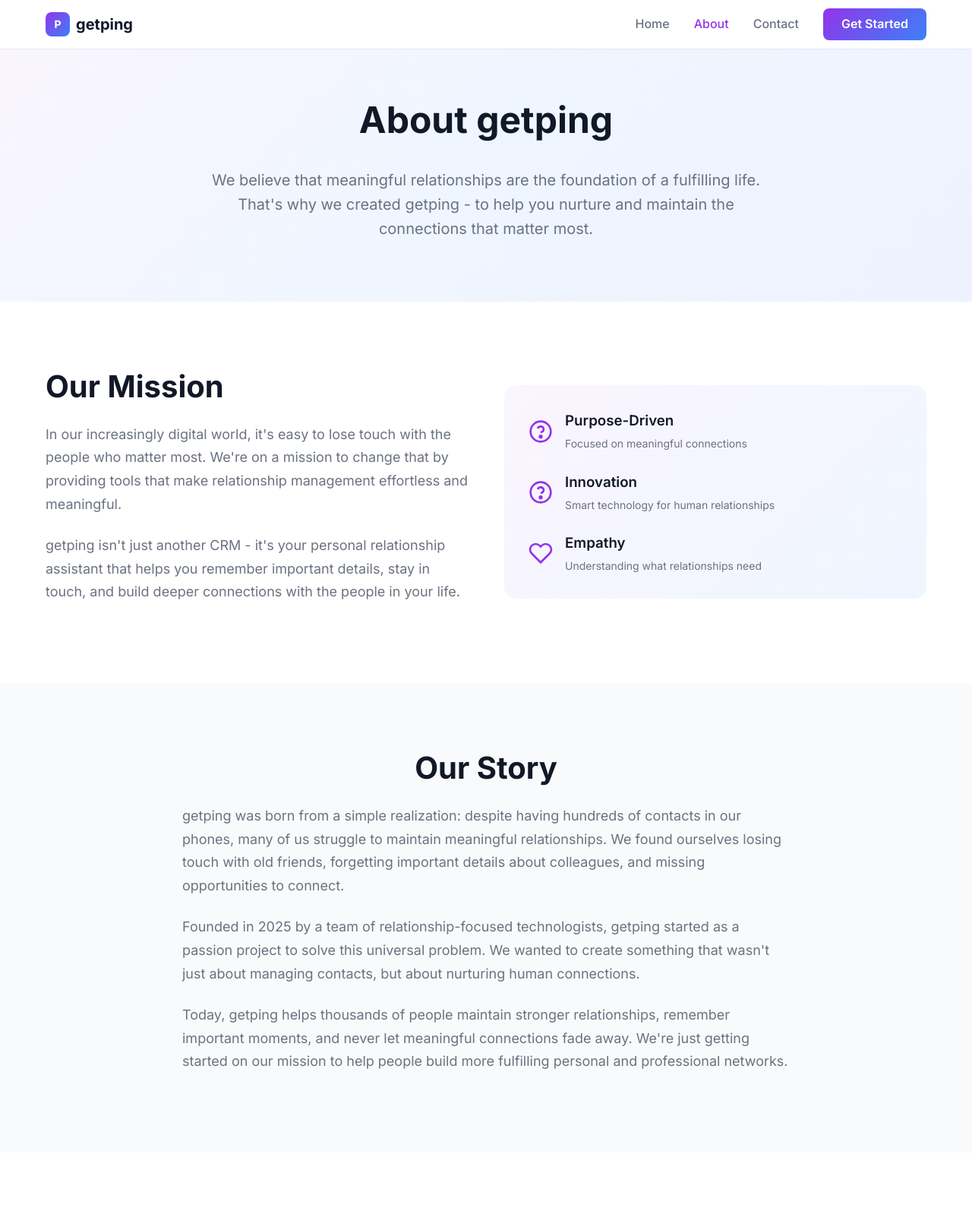
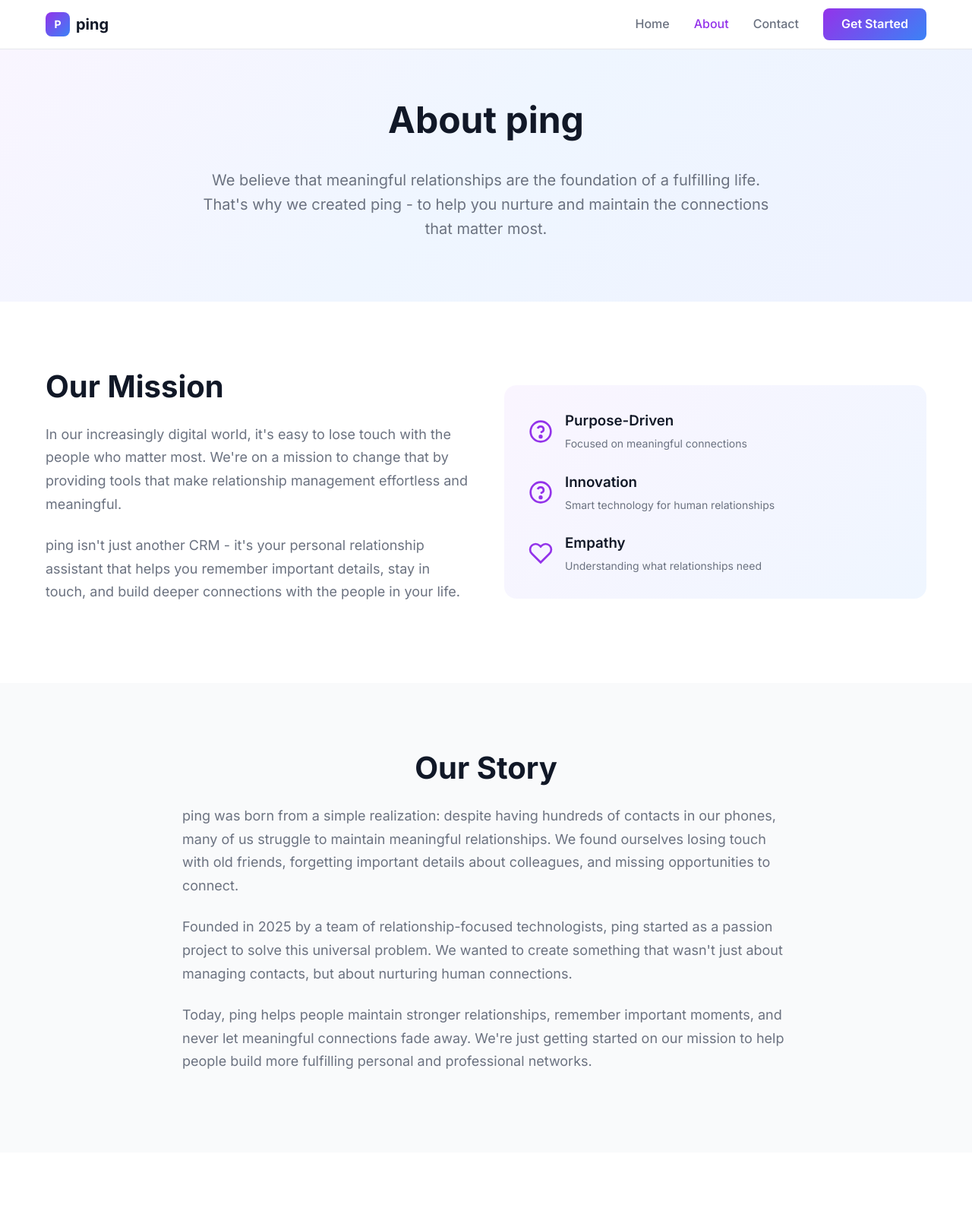
Before and after one commit to getping-app/landingpage, a plain HTML site: page about.html in a window 1280 px wide. Shown: the top 1594 px of the page at 76% size. Drawn offline with Linux system fonts and the light colour scheme.

Commit message:
Adds favicons and updates name.

```diff
--- a/about.html
+++ b/about.html
@@ -3,12 +3,18 @@
 <head>
     <meta charset="UTF-8">
     <meta name="viewport" content="width=device-width, initial-scale=1.0">
-    <title>About - getping</title>
-    <meta name="description" content="Learn about getping's mission to help you nurture and maintain meaningful relationships through smart technology.">
+    <title>About - ping</title>
+    <meta name="description" content="Learn about ping's mission to help you nurture and maintain meaningful relationships through smart technology.">
     <link rel="stylesheet" href="styles.css">
     <link rel="preconnect" href="https://fonts.googleapis.com">
     <link rel="preconnect" href="https://fonts.gstatic.com" crossorigin>
     <link href="https://fonts.googleapis.com/css2?family=Inter:wght@400;500;600;700&display=swap" rel="stylesheet">
+
+    <link rel="icon" type="image/png" sizes="32x32" href="ping-favicons/favicon-32x32.png">
+    <link rel="icon" type="image/png" sizes="16x16" href="ping-favicons/favicon-16x16.png">
+    <link rel="shortcut icon" href="ping-favicons/favicon.ico">
+    <link rel="apple-touch-icon" sizes="180x180" href="ping-favicons/apple-touch-icon.png">
+    <link rel="manifest" href="ping-favicons/site.webmanifest">
 </head>
 <body>
     <!-- Navigation -->
@@ -16,7 +22,7 @@
         <div class="nav-container">
             <a href="index.html" class="nav-brand">
                 <div class="nav-logo">P</div>
-                <span class="nav-title">getping</span>
+                <span class="nav-title">ping</span>
             </a>
 
             <div class="nav-menu" id="navMenu">
@@ -37,10 +43,10 @@
     <!-- Hero Section -->
     <section class="page-hero">
         <div class="container">
-            <h1 class="page-title">About getping</h1>
+            <h1 class="page-title">About ping</h1>
             <p class="page-description">
                 We believe that meaningful relationships are the foundation of a fulfilling life.
-                That's why we created getping - to help you nurture and maintain the connections
+                That's why we created ping - to help you nurture and maintain the connections
                 that matter most.
             </p>
         </div>
@@ -58,7 +64,7 @@
                         effortless and meaningful.
                     </p>
                     <p class="mission-description">
-                        getping isn't just another CRM - it's your personal relationship assistant that helps you
+                        ping isn't just another CRM - it's your personal relationship assistant that helps you
                         remember important details, stay in touch, and build deeper connections with the people
                         in your life.
                     </p>
@@ -106,17 +112,17 @@
             <h2 class="section-title text-center">Our Story</h2>
             <div class="story-content">
                 <p>
-                    getping was born from a simple realization: despite having hundreds of contacts in our phones,
+                    ping was born from a simple realization: despite having hundreds of contacts in our phones,
                     many of us struggle to maintain meaningful relationships. We found ourselves losing touch with
                     old friends, forgetting important details about colleagues, and missing opportunities to connect.
                 </p>
                 <p>
-                    Founded in 2025 by a team of relationship-focused technologists, getping started as a passion
+                    Founded in 2025 by a team of relationship-focused technologists, ping started as a passion
                     project to solve this universal problem. We wanted to create something that wasn't just about
                     managing contacts, but about nurturing human connections.
                 </p>
                 <p>
-                    Today, getping helps thousands of people maintain stronger relationships, remember important
+                    Today, ping helps people maintain stronger relationships, remember important
                     moments, and never let meaningful connections fade away. We're just getting started on our
                     mission to help people build more fulfilling personal and professional networks.
                 </p>
@@ -180,7 +186,7 @@
                 <div class="footer-brand">
                     <a href="index.html" class="footer-logo">
                         <div class="nav-logo">P</div>
-                        <span class="nav-title">getping</span>
+                        <span class="nav-title">ping</span>
                     </a>
                     <p class="footer-description">
                         Your personal CRM for managing meaningful relationships. Stay connected,
@@ -233,7 +239,7 @@
             </div>
 
             <div class="footer-bottom">
-                <p>&copy; 2025 getping. All rights reserved.</p>
+                <p>&copy; 2025 ping. All rights reserved.</p>
             </div>
         </div>
     </footer>
--- a/styles.css
+++ b/styles.css
@@ -306,11 +306,13 @@ body {
 .card-title {
     font-weight: 600;
     color: #111827;
+    text-align: left;
 }
 
 .card-subtitle {
     font-size: 14px;
     color: #6b7280;
+    text-align: left;
 }
 
 /* Features Section */
```
Also changed, not shown: contact.html (+13 -7 lines), index.html (+11 -5 lines), ping-favicons/apple-touch-icon.png (added), ping-favicons/favicon-16x16.png (added), ping-favicons/favicon-32x32.png (added), ping-favicons/favicon.ico (added), ping-favicons/site.webmanifest (added).
